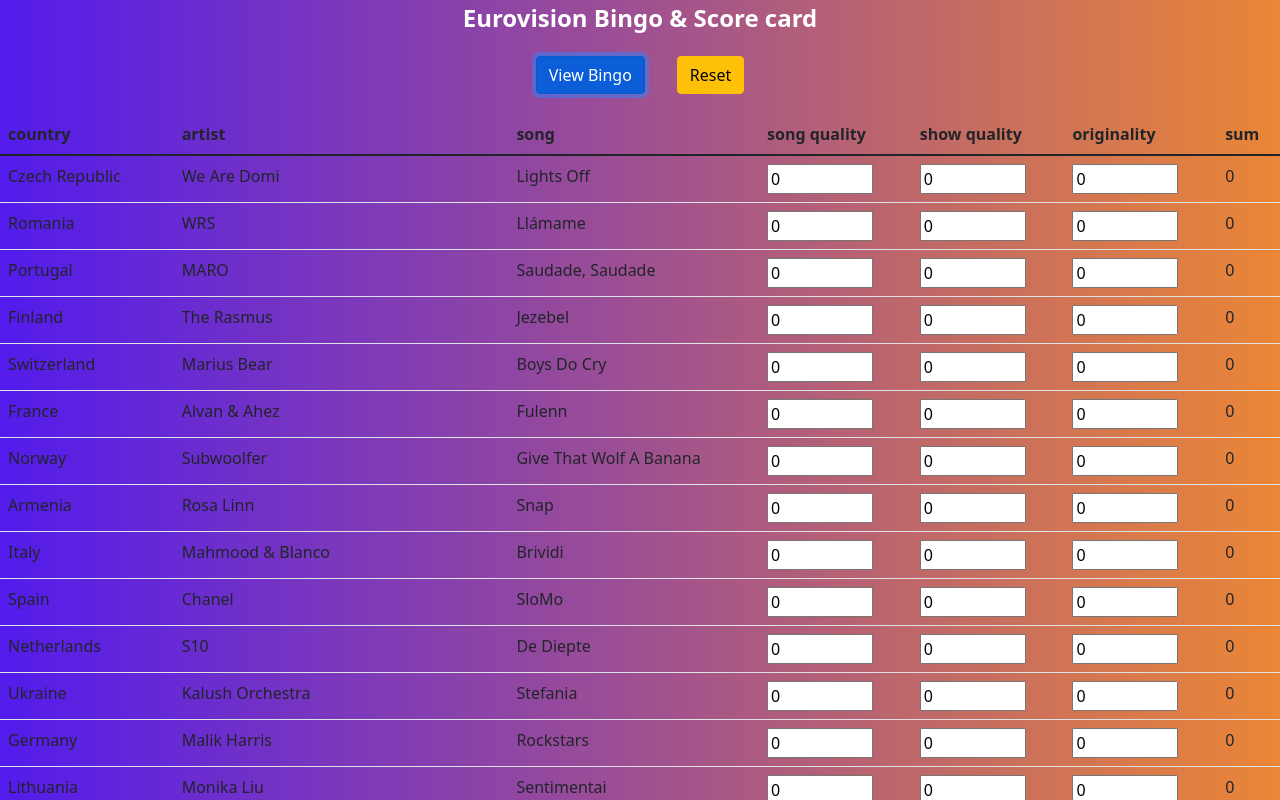
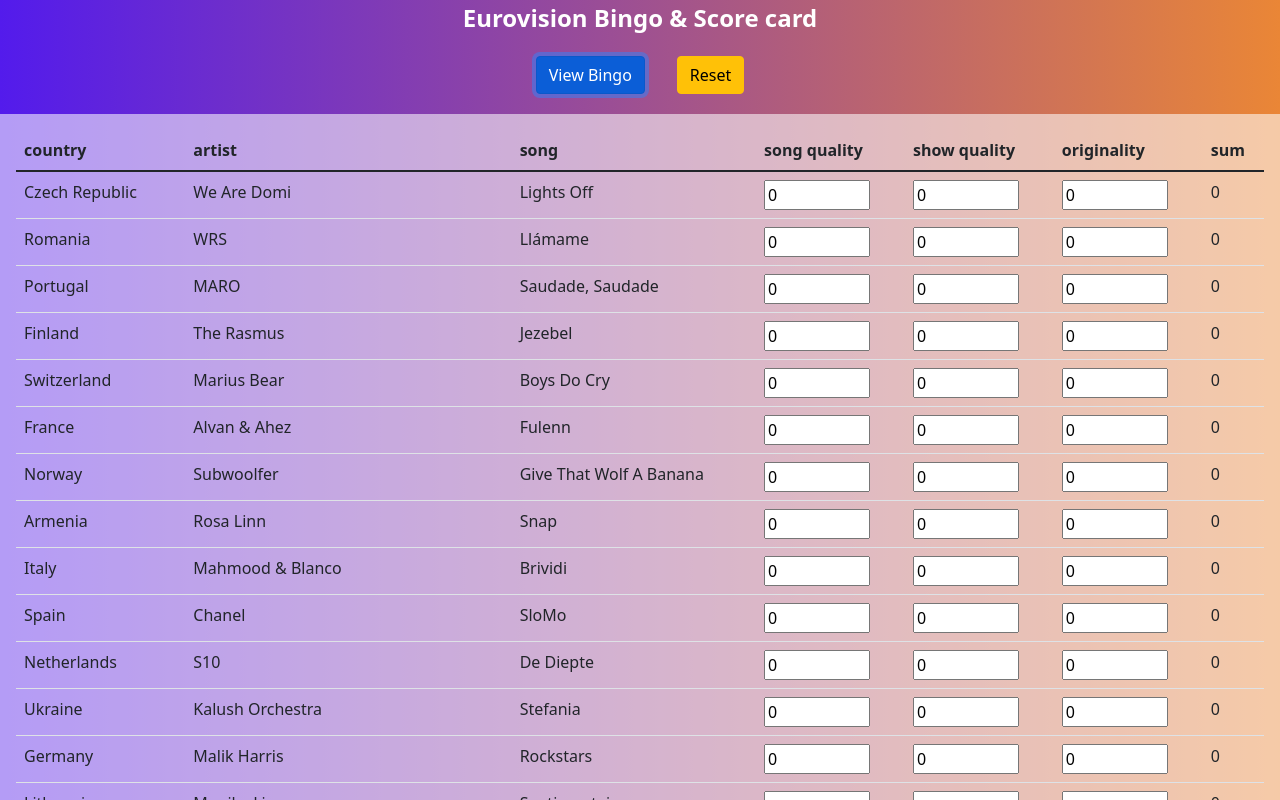
Before and after one commit to LarsSelbekk/bingo, a React (Create React App) app: page / in a window 1280 px wide. Both pictures are taken after a click on the button "View Scores". Shown: the top 800 px of the page. Built offline with nearby package versions, Linux system fonts and the light colour scheme.

Commit message:
update song table increase contrast with background

```diff
--- a/src/components/song-table.css
+++ b/src/components/song-table.css
@@ -1,4 +1,6 @@
 .song-table-container {
     overflow-x: auto;
     width: 100%;
+    background-color: #ffffff90;
+    padding: 1rem
 }
```
